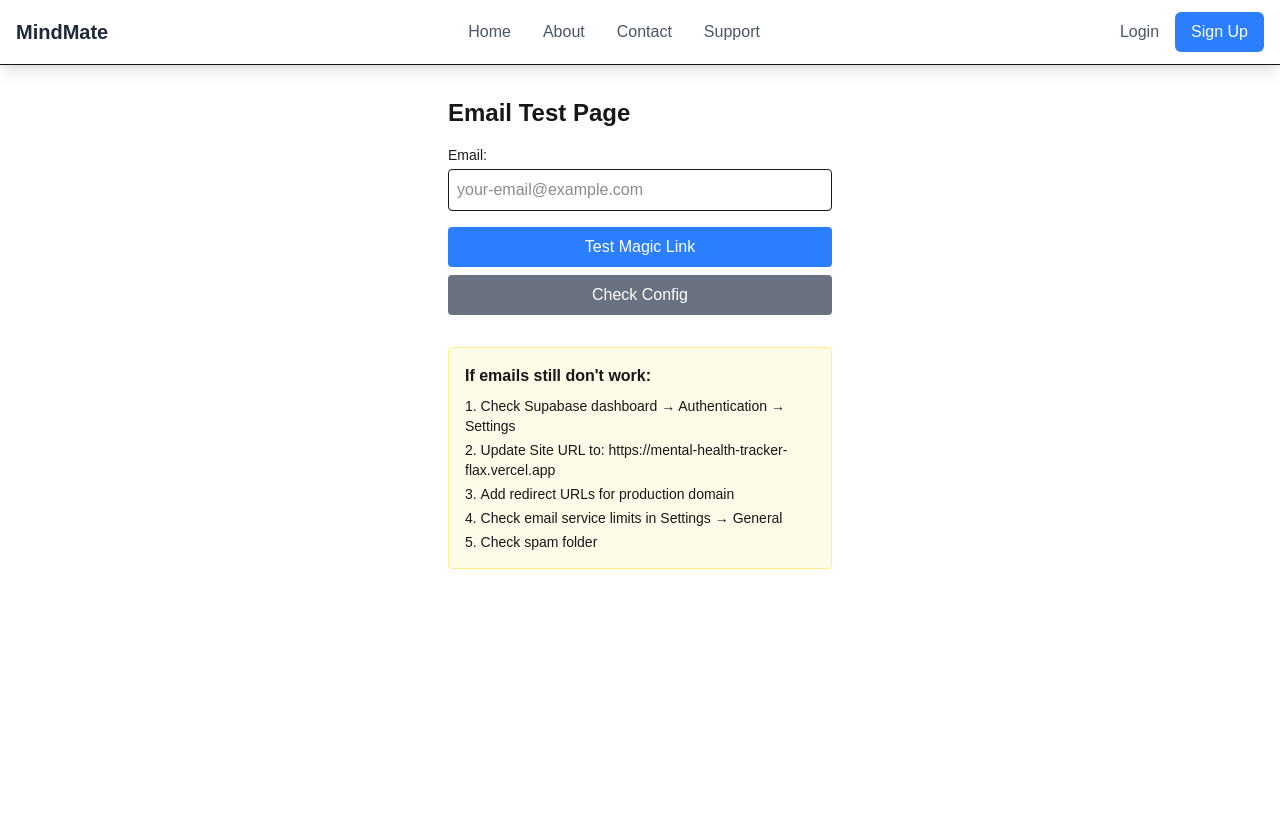
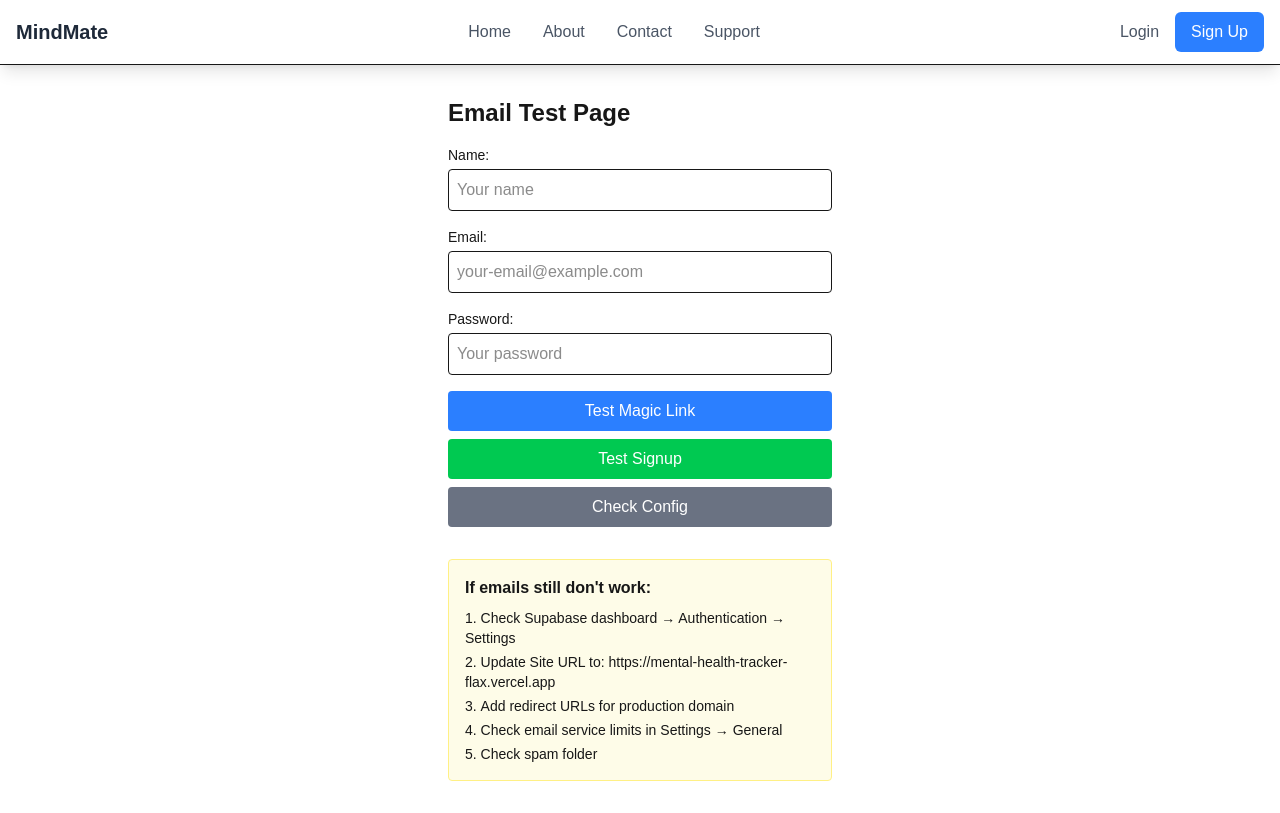
Before and after one commit to hina190/MentalHealthTracker, a Next.js app: page /test-email in a window 1280 px wide. Built offline with nearby package versions, Linux system fonts and the light colour scheme; no server answers.

Commit message:
Add signup test to compare with magic link

```diff
--- a/src/app/test-email/page.tsx
+++ b/src/app/test-email/page.tsx
@@ -5,6 +5,8 @@ import { supabase } from '@/lib/supabase'
 
 export default function TestEmailPage() {
   const [email, setEmail] = useState('')
+  const [password, setPassword] = useState('')
+  const [name, setName] = useState('')
   const [result, setResult] = useState('')
   const [loading, setLoading] = useState(false)
 
@@ -37,6 +39,39 @@ export default function TestEmailPage() {
     }
   }
 
+  const testSignup = async () => {
+    if (!email || !password || !name) {
+      setResult('Please fill in all fields')
+      return
+    }
+
+    setLoading(true)
+    setResult('Creating account...')
+
+    try {
+      const { data, error } = await supabase.auth.signUp({
+        email,
+        password,
+        options: {
+          data: {
+            name: name,
+          },
+          emailRedirectTo: `${window.location.origin}/welcome`,
+        },
+      })
+
+      if (error) {
+        setResult(`Error: ${error.message}`)
+      } else {
+        setResult(`Signup successful! Check your email for verification. User ID: ${data.user?.id}`)
+      }
+    } catch (err) {
+      setResult(`Error: ${err}`)
+    } finally {
+      setLoading(false)
+    }
+  }
+
   const checkConfig = () => {
     const supabaseUrl = process.env.NEXT_PUBLIC_SUPABASE_URL
     const supabaseKey = process.env.NEXT_PUBLIC_SUPABASE_ANON_KEY
@@ -57,6 +92,17 @@ export default function TestEmailPage() {
 
       <div className="space-y-4">
         <div>
+          <label className="block text-sm font-medium mb-1">Name:</label>
+          <input
+            type="text"
+            value={name}
+            onChange={(e) => setName(e.target.value)}
+            className="w-full p-2 border rounded"
+            placeholder="Your name"
+          />
+        </div>
+
+        <div>
           <label className="block text-sm font-medium mb-1">Email:</label>
           <input
             type="email"
@@ -67,6 +113,17 @@ export default function TestEmailPage() {
           />
         </div>
 
+        <div>
+          <label className="block text-sm font-medium mb-1">Password:</label>
+          <input
+            type="password"
+            value={password}
+            onChange={(e) => setPassword(e.target.value)}
+            className="w-full p-2 border rounded"
+            placeholder="Your password"
+          />
+        </div>
+
         <div className="space-y-2">
           <button
             onClick={testMagicLink}
@@ -74,6 +131,14 @@ export default function TestEmailPage() {
             className="w-full bg-blue-500 text-white p-2 rounded hover:bg-blue-600 disabled:opacity-50"
           >
             {loading ? 'Sending...' : 'Test Magic Link'}
+          </button>
+
+          <button
+            onClick={testSignup}
+            disabled={loading}
+            className="w-full bg-green-500 text-white p-2 rounded hover:bg-green-600 disabled:opacity-50"
+          >
+            {loading ? 'Creating...' : 'Test Signup'}
           </button>
 
           <button
```
